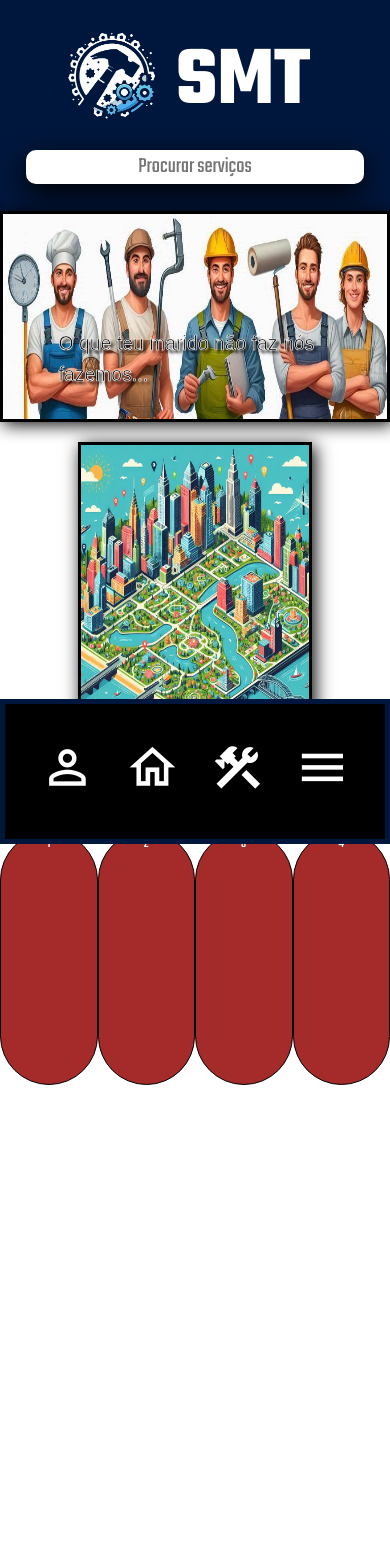
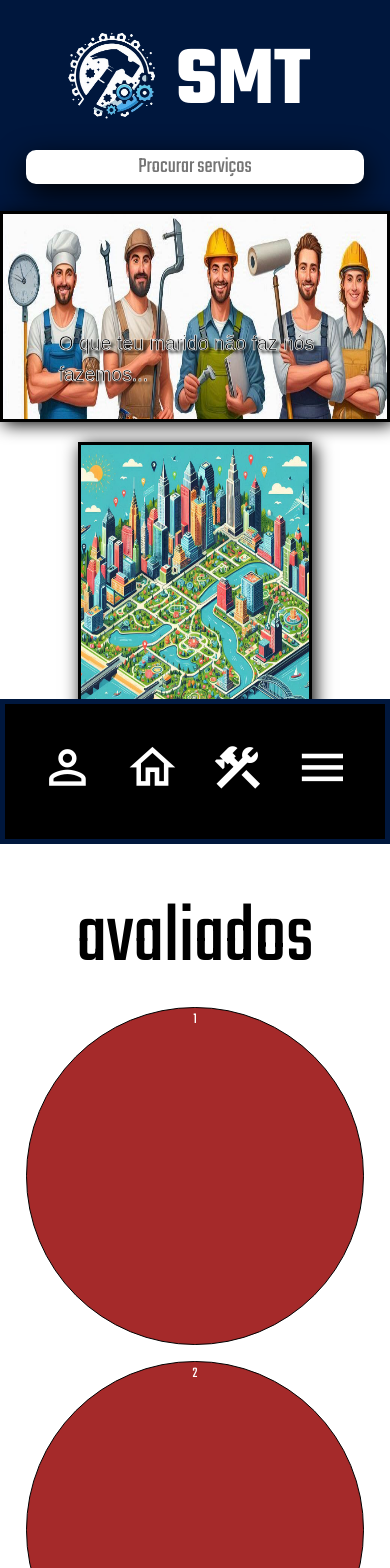
Before and after one commit to EduardoWodtke/SMT-Sistema-Multi-Trabalhista, a Vue app: page / in a window 390 px wide. Shown: the top 1568 px of the page. Before the commit the page ends 1101 px from the top, so only its background shows below. Built offline with nearby package versions, Linux system fonts and the light colour scheme; a web font is replaced by a local one.

Commit message:
BOLINHA MEDIUM

```diff
--- a/src/components/templates/medium/MediumFooter.vue
+++ b/src/components/templates/medium/MediumFooter.vue
@@ -15,7 +15,7 @@
 footer {
   display: flex;
   justify-content: space-between;
-  position: absolute;
+  position: fixed;
   width: 100%;
   align-items: center;
   bottom: 0;
--- a/src/views/HomeSMT.vue
+++ b/src/views/HomeSMT.vue
@@ -7,9 +7,9 @@
   <div class="map">
     <img src="@/assets/mapa.jpeg" alt="" />
   </div>
-    <div class="avaliados">
+  <div class="avaliados">
     <h4>Melhores avaliados</h4>
-    </div>
+  </div>
   <div class="servicos-principes">
     <div class="servico"><p>1</p></div>
     <div class="servico"><p>2</p></div>
@@ -58,20 +58,38 @@ h3 {
   position: absolute;
   margin: 15% 0 0 23%;
   text-shadow: black 3px 3px 3px;
-  font-size: 7vh;
+  font-size: 8vh;
   -webkit-text-stroke: 2px white;
   font-family: 'New Amsterdam', sans-serif;
 }
 
 @media screen and (max-width: 1024px) {
+  .avaliados h4 {
+    font-size: 10vh;
+    text-align: center;
+  }
+  .servicos-principes {
+    margin-bottom: 19%;
+    flex-direction: column;
+    justify-content: space-around;
+    align-items: center;
+  }
+  .servico {
+    width: 40vh;
+    height: 40vh;
+  }
   h3 {
     font-size: 3.7vh;
     -webkit-text-stroke: 0.7px white;
-    margin: 15% 15%;
+    margin: 20% 15%;
   }
   .map img {
-    width: 50%;
+    width: 80%;
     margin-top: 2.5vh;
+  }
+  .slide img {
+    width: 100%;
+    height: 30vh;
   }
 }
 @media screen and (max-width: 430px) {
```
